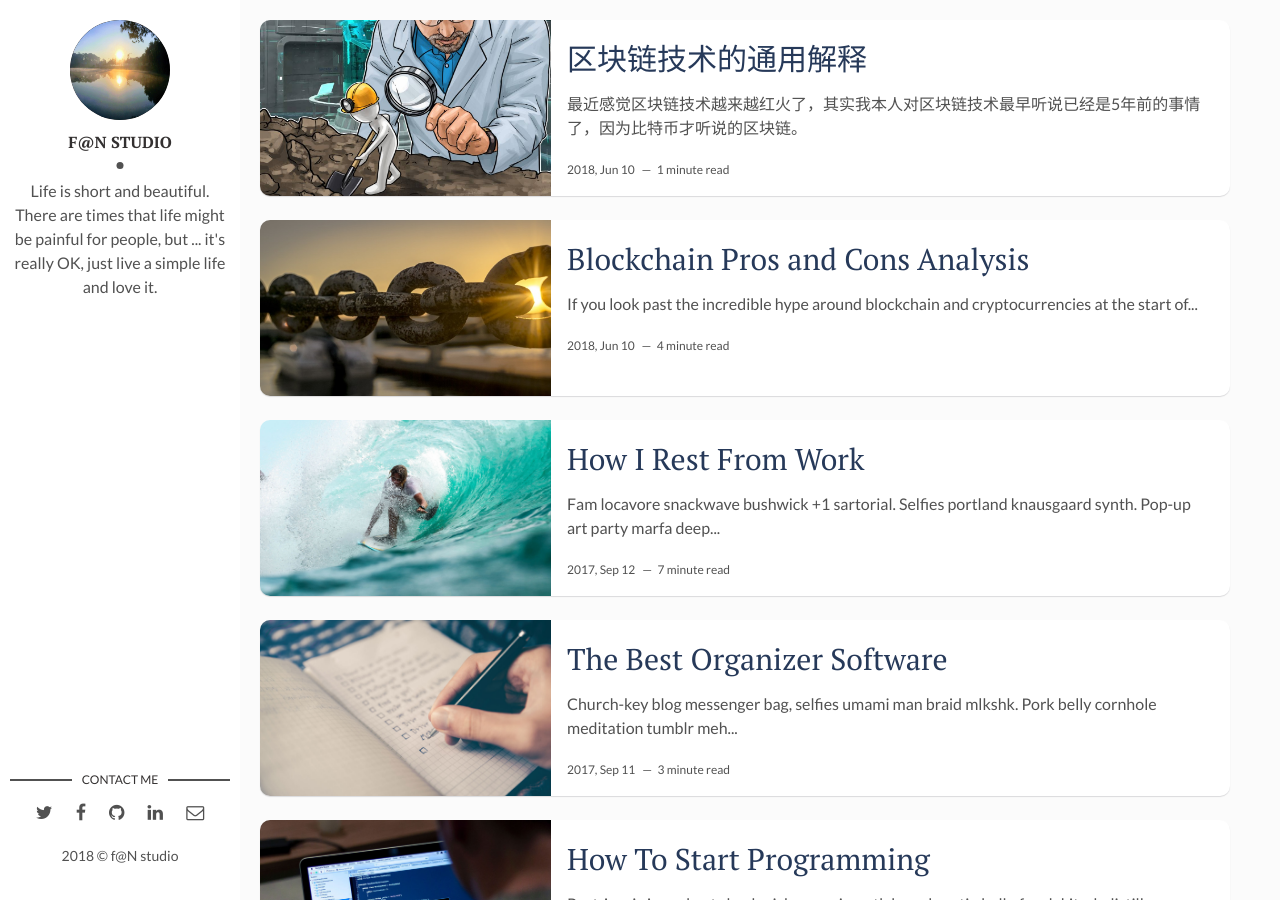
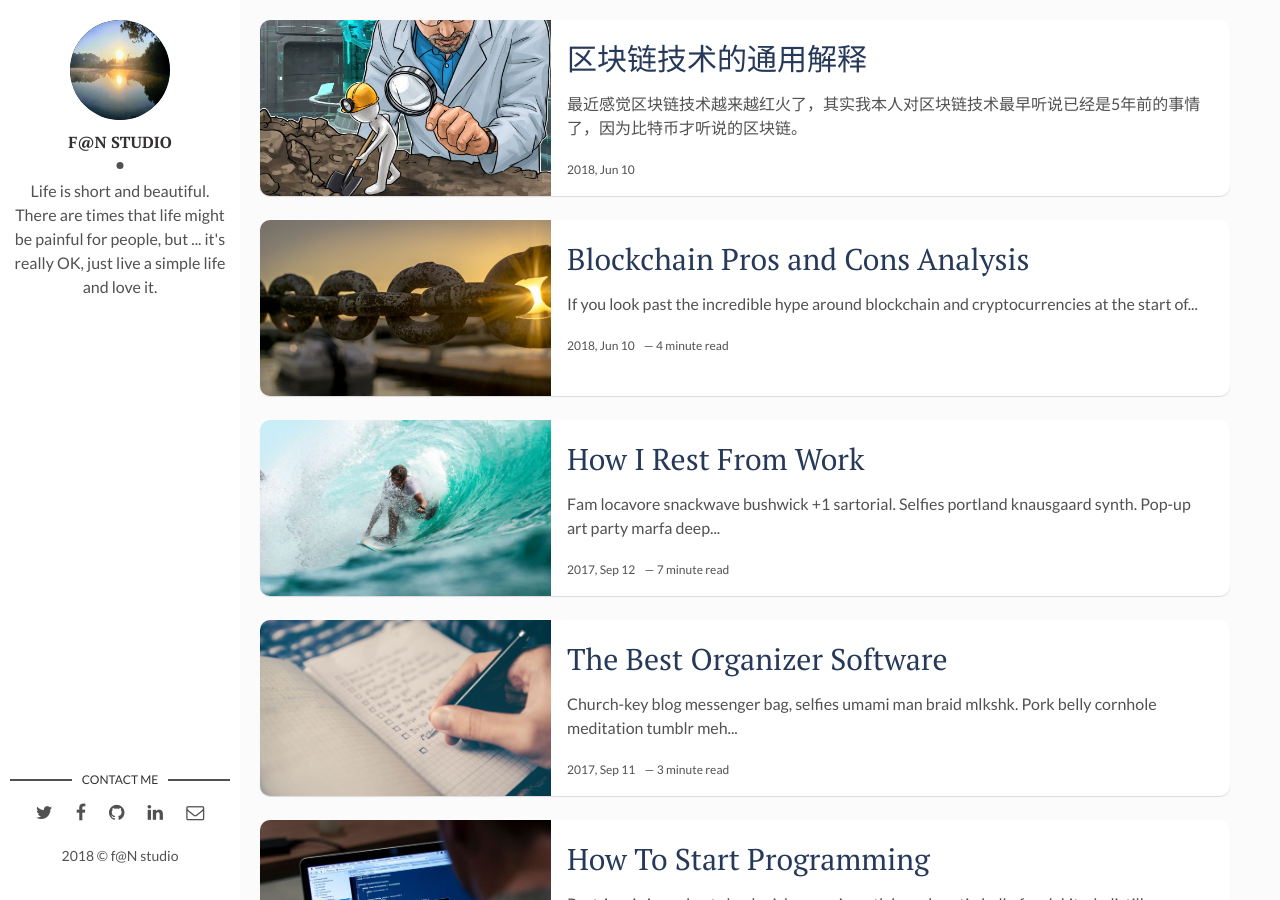
Before and after one commit to wowfrank/wowfrank.github.io, a Jekyll site: the page built from index.html, in a window 1280 px wide and 900 px high. Built offline with Jekyll 4.4.1, drawn with Linux system fonts in a browser that asks for light colours; the list of posts is cut into pages by our own code.

Commit message:
fix bugs

```diff
--- a/index.html
+++ b/index.html
@@ -15,8 +15,12 @@ layout: main
        <!-- Case for when no excerpt is defined -->
        <p>{{ post.content | strip_html | truncatewords: 15 }}</p>
     {% endif %}
-    <span class="post-date">{{post.date | date: '%Y, %b %d'}}&nbsp;&nbsp;&nbsp;—&nbsp;</span>
-    <span class="post-words">{% capture words %}{{ post.content | number_of_words }}{% endcapture %}{% unless words contains "-" %}{{ words | plus: 250 | divided_by: 250 | append: " minute read" }}{% endunless %}</span>
+    <span class="post-date">{{post.date | date: '%Y, %b %d'}}
+    {% if post.content contains '<!--more-->' %}
+       </span>
+    {% else %}
+       &nbsp;&nbsp;&nbsp;—&nbsp;</span><span class="post-words">{% capture words %}{{ post.content | number_of_words }}{% endcapture %}{% unless words contains "-" %}{{ words | plus: 250 | divided_by: 250 | append: " minute read" }}{% endunless %}</span>
+    {% endif %}
   </div>
 </article>
 {% endfor %}
```
